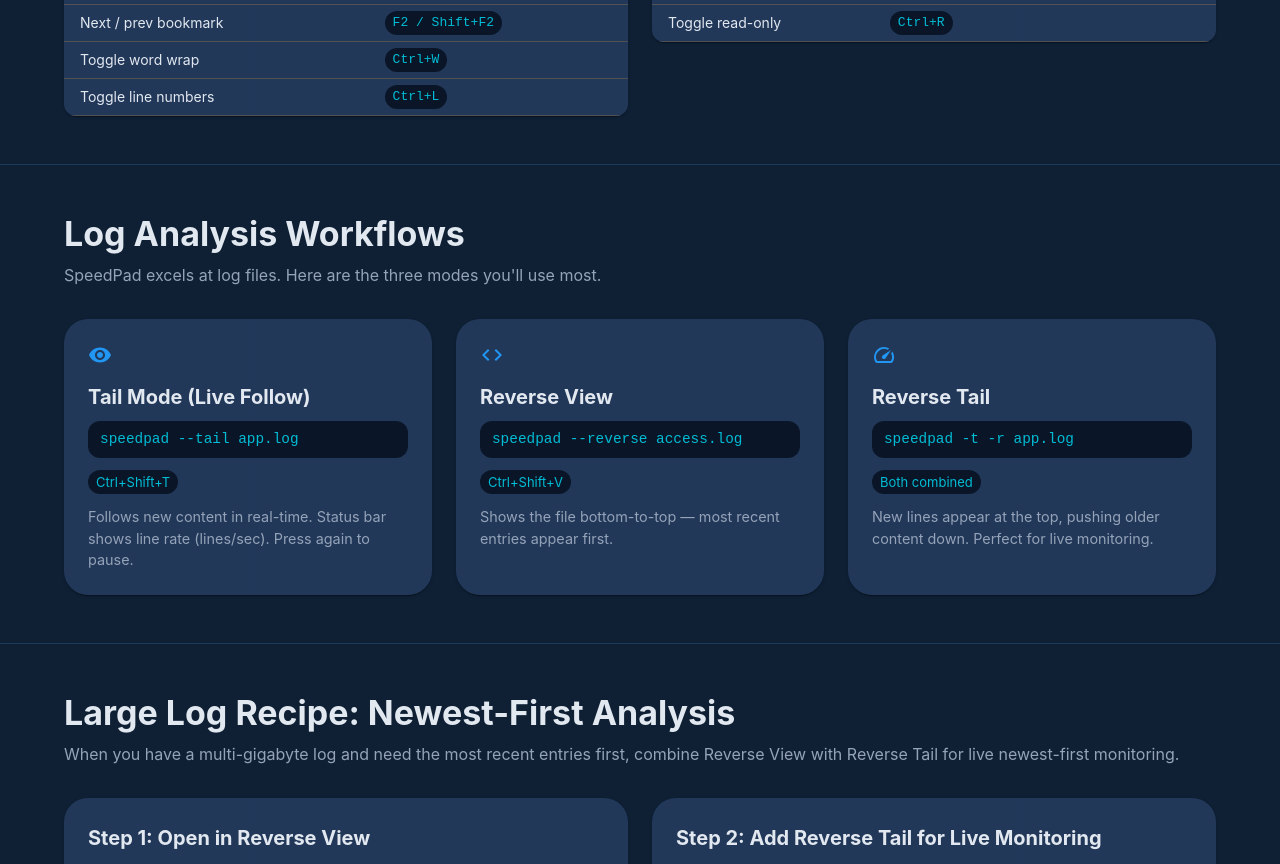
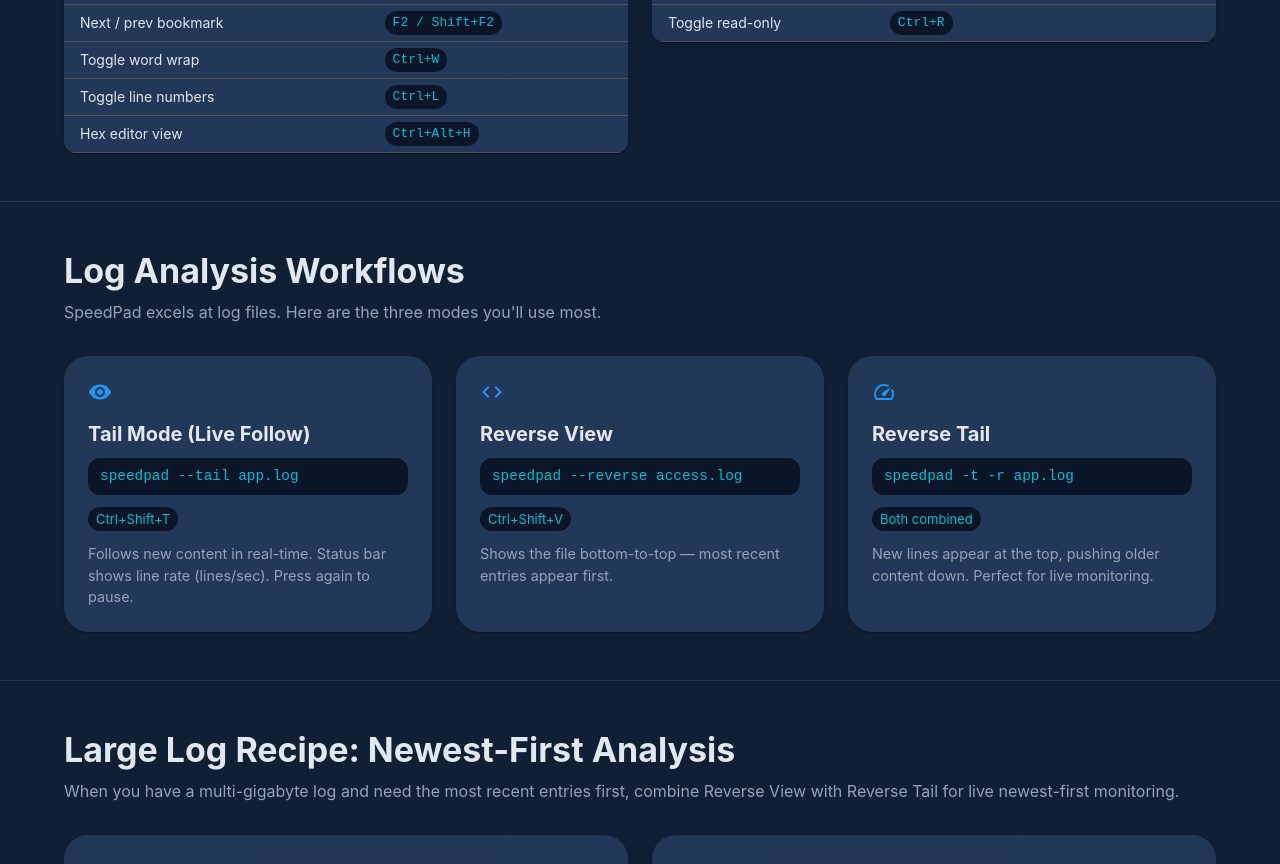
Before and after one commit to AntonSigur/AID-Speedpad-web, a Next.js app: page /getting-started in a window 1280 px wide. Shown: the part 1990-2854 px from the top of the page. Built offline with nearby package versions, Linux system fonts and the light colour scheme.

Commit message:
[WebDev] Cross-link SpeedHexPad: add to getting-started shortcuts + docs tools grid
Co-authored-by: Copilot <223556219+Copilot@users.noreply.github.com>

```diff
--- a/src/app/docs/page.tsx
+++ b/src/app/docs/page.tsx
@@ -405,6 +405,7 @@ export default function DocsPage() {
             { title: "CSV Tools", items: "Column alignment with auto-detection, delimiter conversion, column extraction" },
             { title: "Regex Highlights", items: "Multi-pattern highlighting with color groups, ReDoS protection built in" },
             { title: "Log Analysis", items: "Anomaly detection (5s/30s gap thresholds), severity parsing (syslog, Apache, nginx, IIS)" },
+            { title: "SpeedHexPad", items: "Hex view & edit (Ctrl+Alt+H), Binary Inspector (F64), endianness toggle, hex search, goto offset" },
           ].map((tool) => (
             <Grid key={tool.title} size={{ xs: 12, sm: 6 }}>
               <Card sx={{ bgcolor: "background.paper", height: "100%" }}>
--- a/src/app/getting-started/page.tsx
+++ b/src/app/getting-started/page.tsx
@@ -67,6 +67,7 @@ const NAV_SHORTCUTS = [
   { action: "Next / prev bookmark", shortcut: "F2 / Shift+F2" },
   { action: "Toggle word wrap", shortcut: "Ctrl+W" },
   { action: "Toggle line numbers", shortcut: "Ctrl+L" },
+  { action: "Hex editor view", shortcut: "Ctrl+Alt+H" },
 ];
 
 const EDIT_SHORTCUTS = [
```
